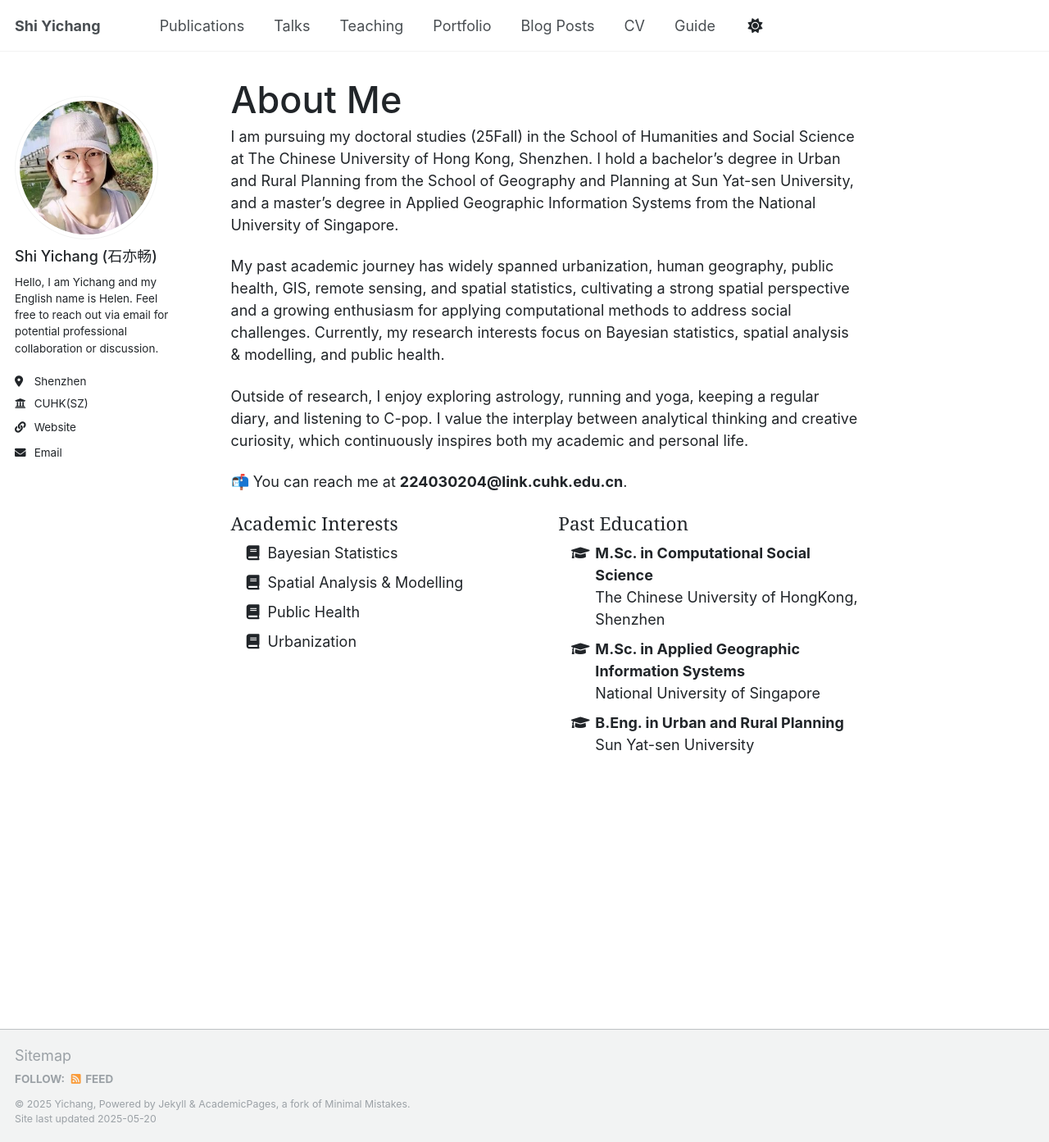
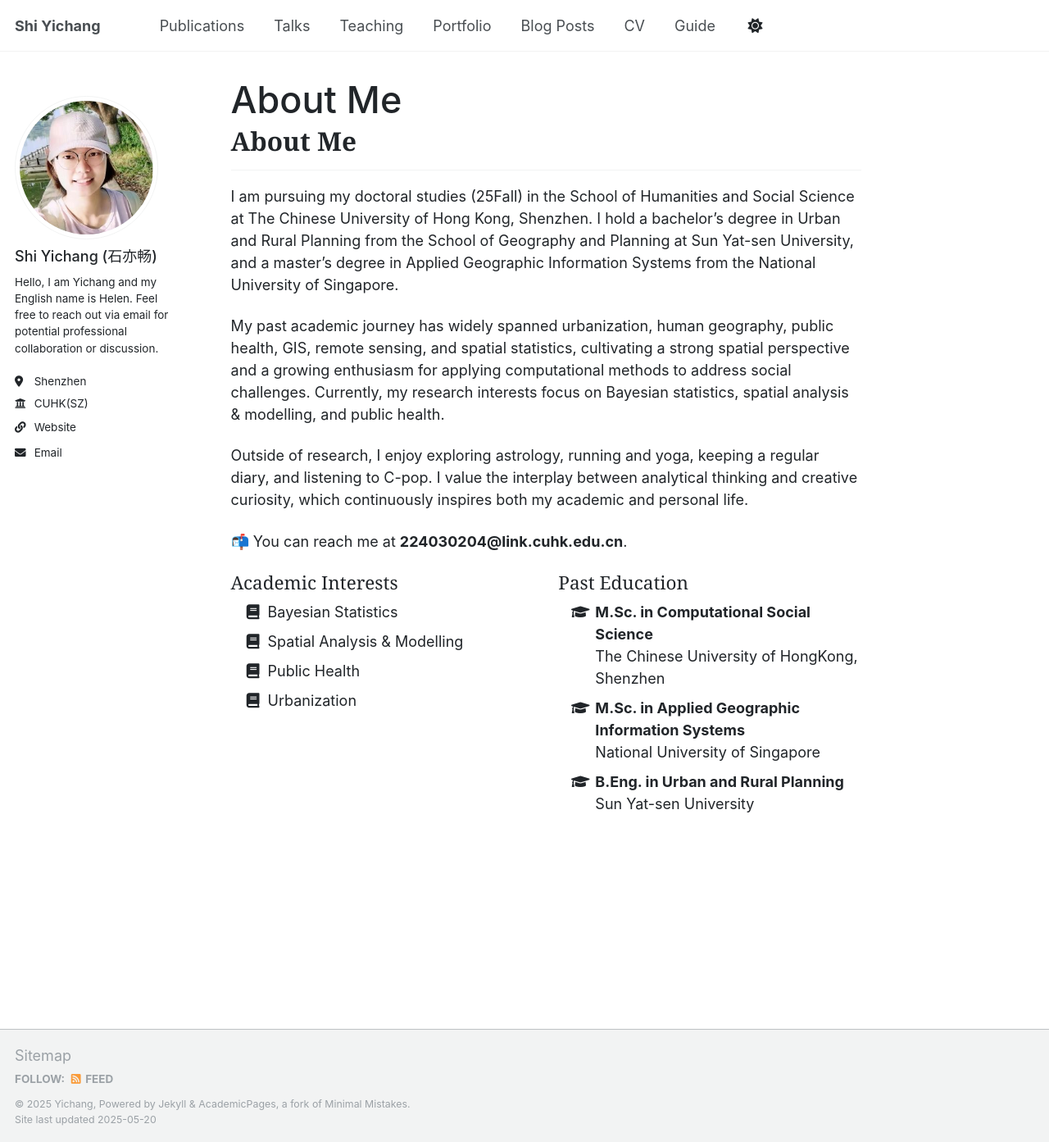
Before and after one commit to Helensyc/helensyc.github.io, a Jekyll site: the page built from _pages/about.md, in a window 1280 px wide and 1393 px high. Shown: the whole window at 82% size. Built offline with Jekyll 4.4.1, drawn with Linux system fonts in a browser that asks for light colours.

Commit message:
about.md

```diff
--- a/_pages/about.md
+++ b/_pages/about.md
@@ -2,10 +2,14 @@
 permalink: /
 title: "About Me"
 author_profile: true
+hide_title: true
 redirect_from:
   - /about/
   - /about.html
 ---
+<h2 style="font-size: 1.75rem; font-weight: 600; font-family: Georgia, serif; margin-bottom: 1rem;">
+  About Me
+</h2>
 
 I am pursuing my doctoral studies (25Fall) in the School of Humanities and Social Science at The Chinese University of Hong Kong, Shenzhen. I hold a bachelor’s degree in Urban and Rural Planning from the School of Geography and Planning at Sun Yat-sen University, and a master’s degree in Applied Geographic Information Systems from the National University of Singapore.
 
```
